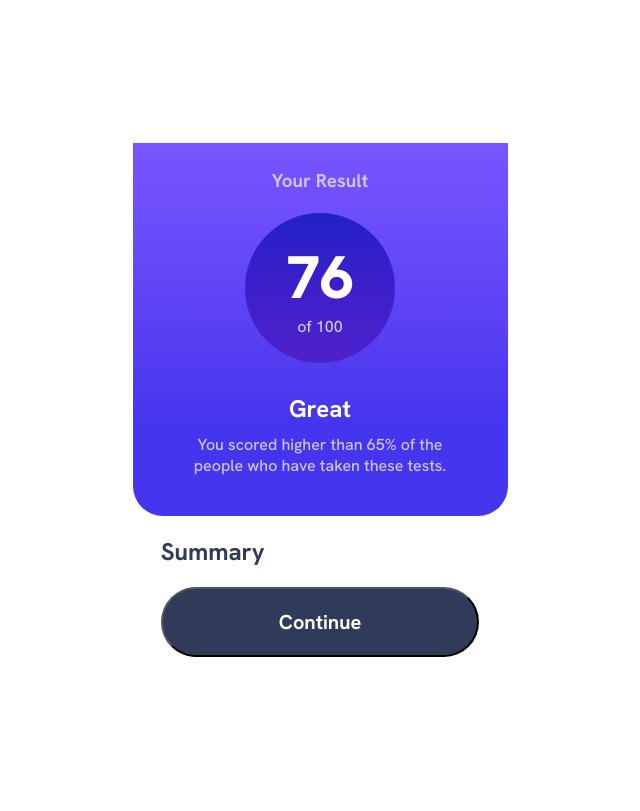
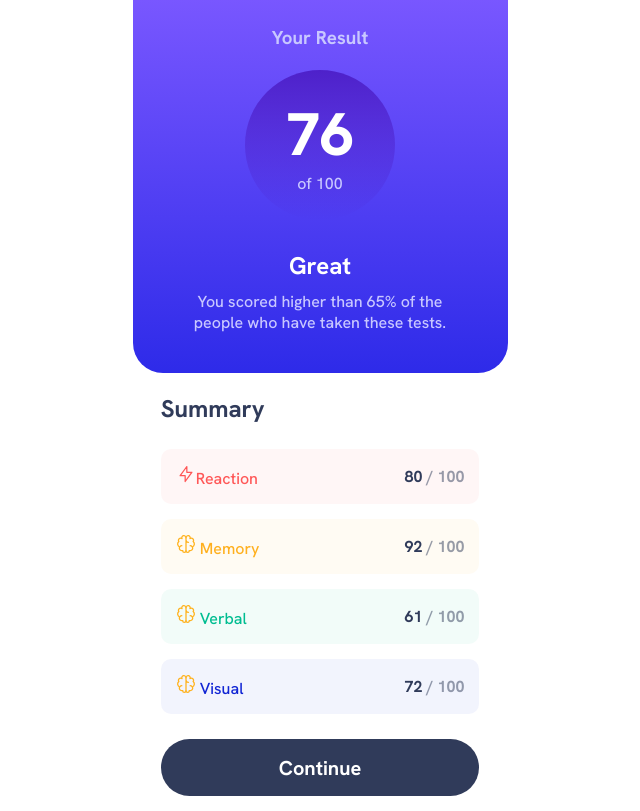
Before and after one commit to edu290386/Frontmentor-Results-Summary-Component-Main, a plain HTML site: page index.html in a window 1280 px wide. Shown: the whole page, without its empty margins (320-960 px from the left). Drawn offline with Linux system fonts and the light colour scheme.

Commit message:
information

```diff
--- a/index.css
+++ b/index.css
@@ -10,7 +10,7 @@ body{
     flex-direction: row;
     justify-content: center;
     align-items: center;
-    height: 100vh;
+
     color:hsl(241, 100%, 89%);
     background-color: hsl(0, 0%, 100%);
 }
@@ -25,7 +25,7 @@ body{
 }
 
 .card{
-    background-image: linear-gradient(to bottom, #7856ff, #694bf9, #5940f3, #4635ee, #4635ee);
+    background-image: linear-gradient(hsl(252, 100%, 67%),hsl(241, 81%, 54%));
     border-bottom-left-radius: 30px;
     border-bottom-right-radius: 30px;
 }
@@ -35,7 +35,7 @@ body{
 }
 
 .circle{
-    background-image: linear-gradient(to top, #4e21ca, #4621ca, #3c20ca, #3120c9, #2320c9);
+    background-image: linear-gradient(hsl(256, 72%, 46%),hsl(241, 72%, 46%, 0) );
     width: 150px;
     height: 150px;
     border-radius: 50%;
@@ -47,6 +47,10 @@ body{
     font-size: 60px;
     font-weight: 800;
     color: hsl(0, 0%, 100%);
+}
+
+.circle p{
+    color:hsl(241, 100%, 89%);
 }
 
 h1{
@@ -68,21 +72,64 @@ h1{
 
 .information h2{
     width: 90%;
-    padding: 20px 0px;
+    padding: 20px 0px 10px 0px;
     text-align: left;
     color: hsl(224, 30%, 27%);
 }
 
+.detail{
+    display: flex;
+    flex-direction: row;
+    justify-content: space-between;
+    align-items: center;
+    margin: 15px 0px;
+    padding: 15px 15px;
+    border-radius: 10px;
+}
 
+.detail div{
+    color: hsla(224, 30%, 27%, 0.5);
+    font-weight: bold;
+}
+
+.detail div b{
+    color: hsl(224, 30%, 27%);
+}
+
+.red{
+    color: hsl(0, 100%, 67%);
+    background-color: hsla(0, 100%, 67%, 0.05) ;
+}
+
+.yellow{
+    color: hsl(39, 100%, 56%);
+    background-color: hsl(39, 100%, 56%, 0.05) ;
+}
+
+.green{
+    color: hsl(166, 100%, 37%);
+    background-color: hsl(166, 100%, 37%, 0.05);
+}
+
+.blue{
+    color: hsl(234, 85%, 45%);
+    background-color: hsl(234, 85%, 45%, 0.05);
+}
 
 
 
 button{
     width: 100%;
-    height: 70px;
+    height: 57px;
     border-radius: 40px;
     background-color: hsl(224, 30%, 27%);
     color: hsl(0, 0%, 100%);
     font-weight: 700;
     font-size: 20px;
+    border: none;
+    margin: 10px 0px 15px 0px;
 }
+
+button:hover{
+    background-image: linear-gradient(hsl(252, 100%, 67%),hsl(241, 81%, 54%));
+}
--- a/index.html
+++ b/index.html
@@ -23,12 +23,21 @@
         <section class="information">
             <h2>Summary</h2>
             <div class="ability">
-                <div>
-                    <span></span>
-                    <div></div>
+                <div class="detail red">
+                    <p><img src="./assets/images/icon-reaction.svg" alt="">Reaction</p>
+                    <div><b>80</b> / 100</div>
                 </div>
-                <div>
-
+                <div class="detail yellow">
+                    <p><img src="./assets/images/icon-memory.svg" alt=""> Memory</p>
+                    <div><b>92</b> / 100</div>
+                </div>
+                <div class="detail green">
+                    <p><img src="./assets/images/icon-memory.svg" alt=""> Verbal</p>
+                    <div><b>61</b> / 100</div>
+                </div>
+                <div class="detail blue">
+                    <p><img src="./assets/images/icon-memory.svg" alt=""> Visual</p>
+                    <div><b>72</b> / 100</div>
                 </div>
             </div>
             <button>Continue</button>
```
